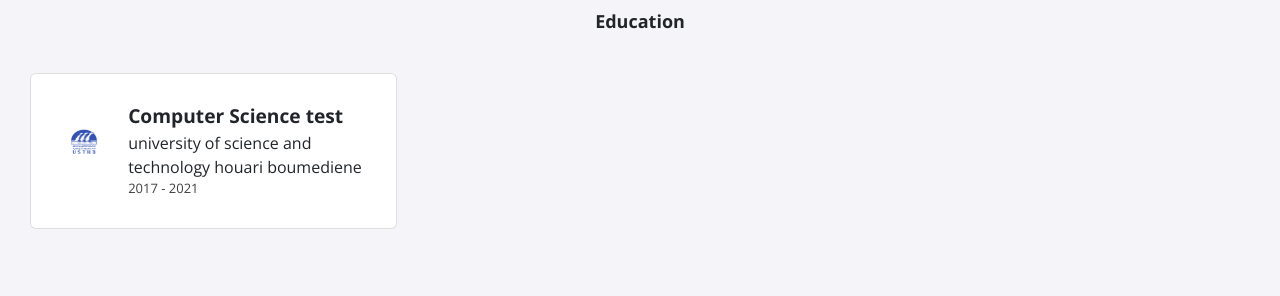
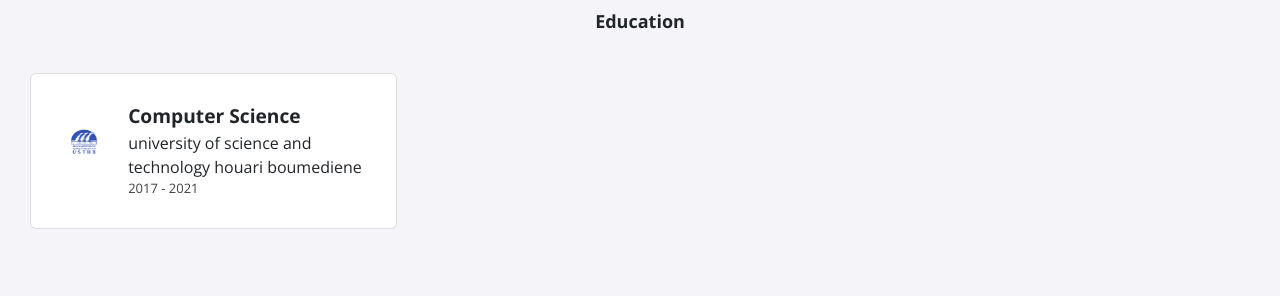
Before and after one commit to killua750/killua750.github.io, a Jekyll site: the page built from index.html, in a window 1280 px wide. Shown: the part 724-1020 px from the top of the page. Built offline with Jekyll 4.4.1, drawn with Linux system fonts in a browser that asks for light colours; nearby versions of some CDN libraries.

Commit message:
Update education.yml

```diff
--- a/_data/education.yml
+++ b/_data/education.yml
@@ -1,4 +1,4 @@
-- course: Computer Science test
+- course: Computer Science
   institute: university of science and technology houari boumediene
   dates: 2017 - 2021
   logo: usthb.png
```
